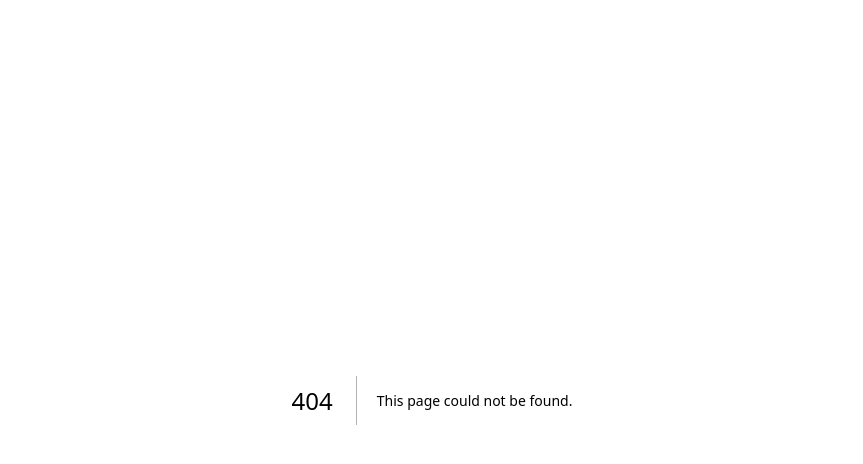
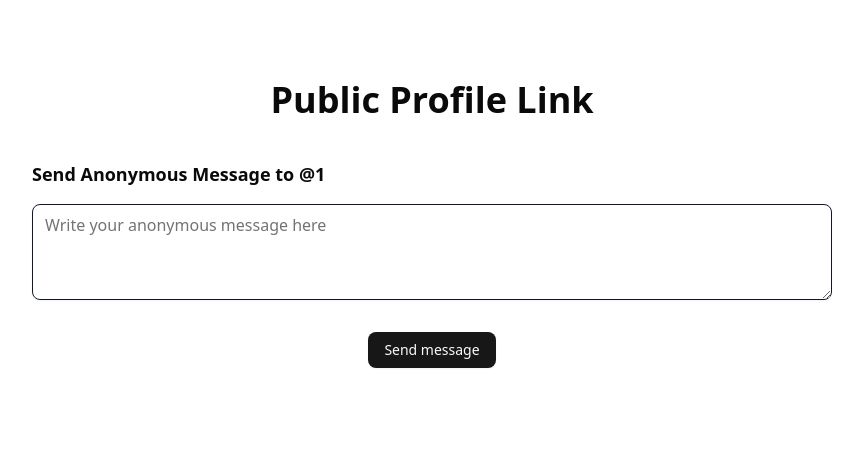
Before and after one commit to saumyarex/feedback, a Next.js app: page /user/1 in a window 1280 px wide. Before the commit this address had no page. Shown: the top 464 px of the page, without its empty margins (208-1071 px from the left). Built offline with nearby package versions, Linux system fonts and the light colour scheme.

Commit message:
feat: implement PublicProfilePage with anonymous message functionality and Textarea component

```diff
--- /dev/null
+++ b/src/app/user/[username]/page.tsx
@@ -0,0 +1,106 @@
+"use client";
+import React, { useState } from "react";
+import { useParams } from "next/navigation";
+import { Textarea } from "@/components/ui/textarea";
+import { Button } from "@/components/ui/button";
+import { useForm } from "react-hook-form";
+import { zodResolver } from "@hookform/resolvers/zod";
+import { z } from "zod";
+import { messageFormSchema } from "@/schemas/messageSchema";
+import {
+  Form,
+  FormControl,
+  FormField,
+  FormItem,
+  FormMessage,
+} from "@/components/ui/form";
+import { handleFrontendErrors } from "@/helpers/handleFrontendErrors";
+import axios from "axios";
+import { toast } from "sonner";
+import { LoaderCircle } from "lucide-react";
+
+function PublicProfilePage() {
+  const { username } = useParams();
+
+  // general state variables
+  const [isLoading, setIsLoading] = useState(false);
+
+  const onSubmit = async (data: z.infer<typeof messageFormSchema>) => {
+    try {
+      setIsLoading(true);
+      const response = await axios.post("/api/send-messages", {
+        username,
+        message: data.content,
+      });
+      toast.success(response.data.message);
+    } catch (error) {
+      handleFrontendErrors(error, true);
+    } finally {
+      setIsLoading(false);
+    }
+  };
+
+  const form = useForm<z.infer<typeof messageFormSchema>>({
+    resolver: zodResolver(messageFormSchema),
+    defaultValues: {
+      content: "",
+    },
+  });
+
+  return (
+    <div className="flex flex-col p-5 py-10 md:p-20 sm:mx-20 lg:mx-40 mx-5">
+      <div>
+        {/* Main heading */}
+        <h1 className="text-center font-extrabold text-4xl">
+          Public Profile Link
+        </h1>
+
+        {/* Anonymous message box */}
+        <div className="mt-10 flex flex-col gap-4">
+          <h2 className="font-semibold sm:text-lg">
+            Send Anonymous Message to @{username}
+          </h2>
+
+          <Form {...form}>
+            <form
+              onSubmit={form.handleSubmit(onSubmit)}
+              className="space-y-8 flex flex-col"
+            >
+              <FormField
+                control={form.control}
+                name="content"
+                render={({ field }) => (
+                  <FormItem>
+                    <FormControl>
+                      <Textarea
+                        placeholder="Write your anonymous message here"
+                        className="border-gray-900 font-medium "
+                        {...field}
+                      />
+                    </FormControl>
+                    <FormMessage />
+                  </FormItem>
+                )}
+              />
+              <Button
+                className="self-center hover:cursor-pointer"
+                type="submit"
+              >
+                {isLoading ? (
+                  <>
+                    {" "}
+                    <LoaderCircle className="animate-spin" /> Sending ...
+                  </>
+                ) : (
+                  "Send message"
+                )}
+              </Button>
+            </form>
+          </Form>
+        </div>
+      </div>
+    </div>
+  );
+}
+
+export default PublicProfilePage;
--- /dev/null
+++ b/src/components/ui/textarea.tsx
@@ -0,0 +1,18 @@
+import * as React from "react";
+
+import { cn } from "@/lib/utils";
+
+function Textarea({ className, ...props }: React.ComponentProps<"textarea">) {
+  return (
+    <textarea
+      data-slot="textarea"
+      className={cn(
+        "border-input placeholder:text-muted-foreground focus-visible:border-ring focus-visible:ring-ring/50 aria-invalid:ring-destructive/20 dark:aria-invalid:ring-destructive/40 aria-invalid:border-destructive dark:bg-input/30 flex field-sizing-content min-h-24 w-full rounded-md border bg-transparent px-3 py-2 text-base shadow-xs transition-[color,box-shadow] outline-none focus-visible:ring-[3px] disabled:cursor-not-allowed disabled:opacity-50 md:text-base",
+        className
+      )}
+      {...props}
+    />
+  );
+}
+
+export { Textarea };
```
